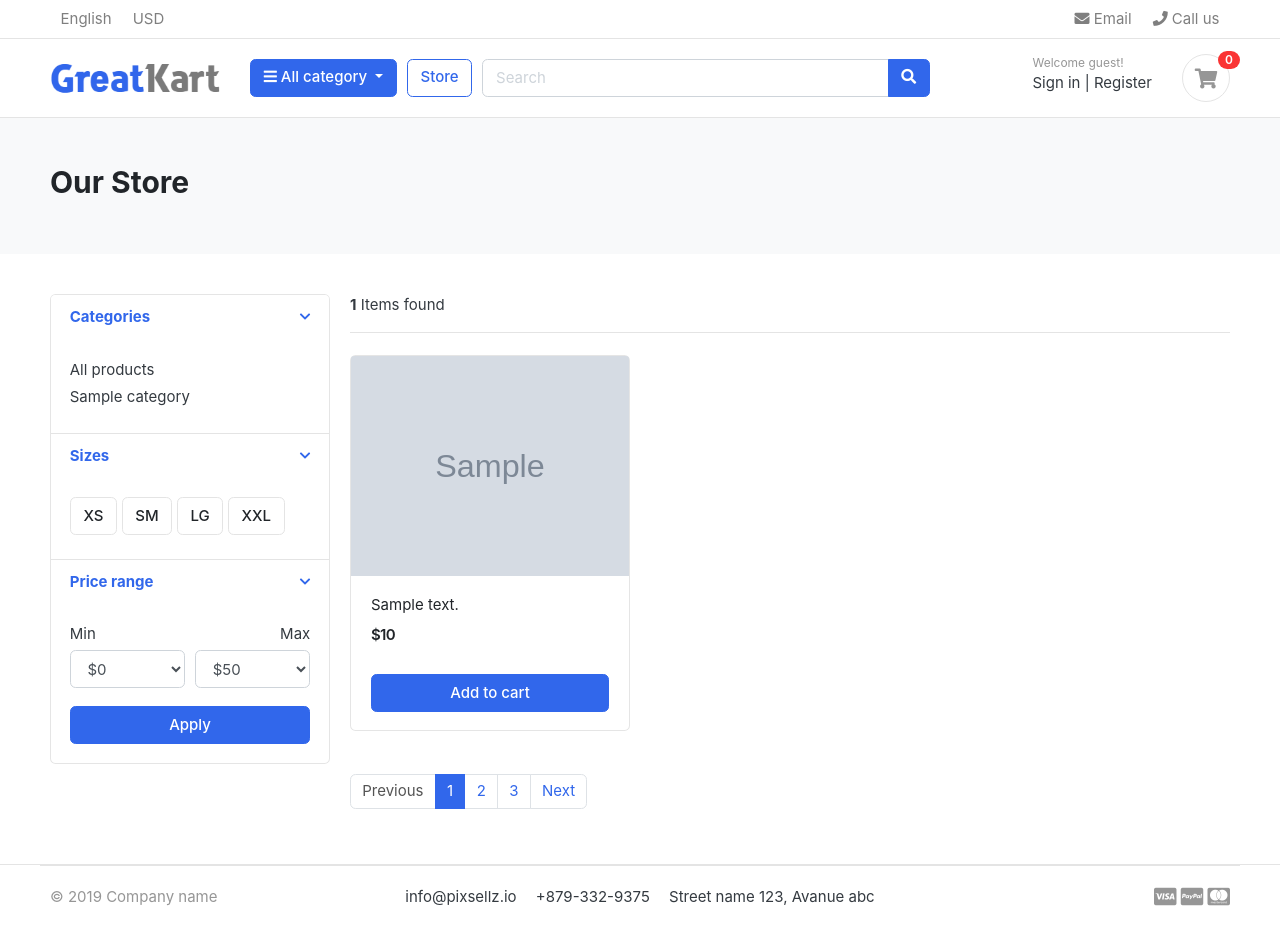
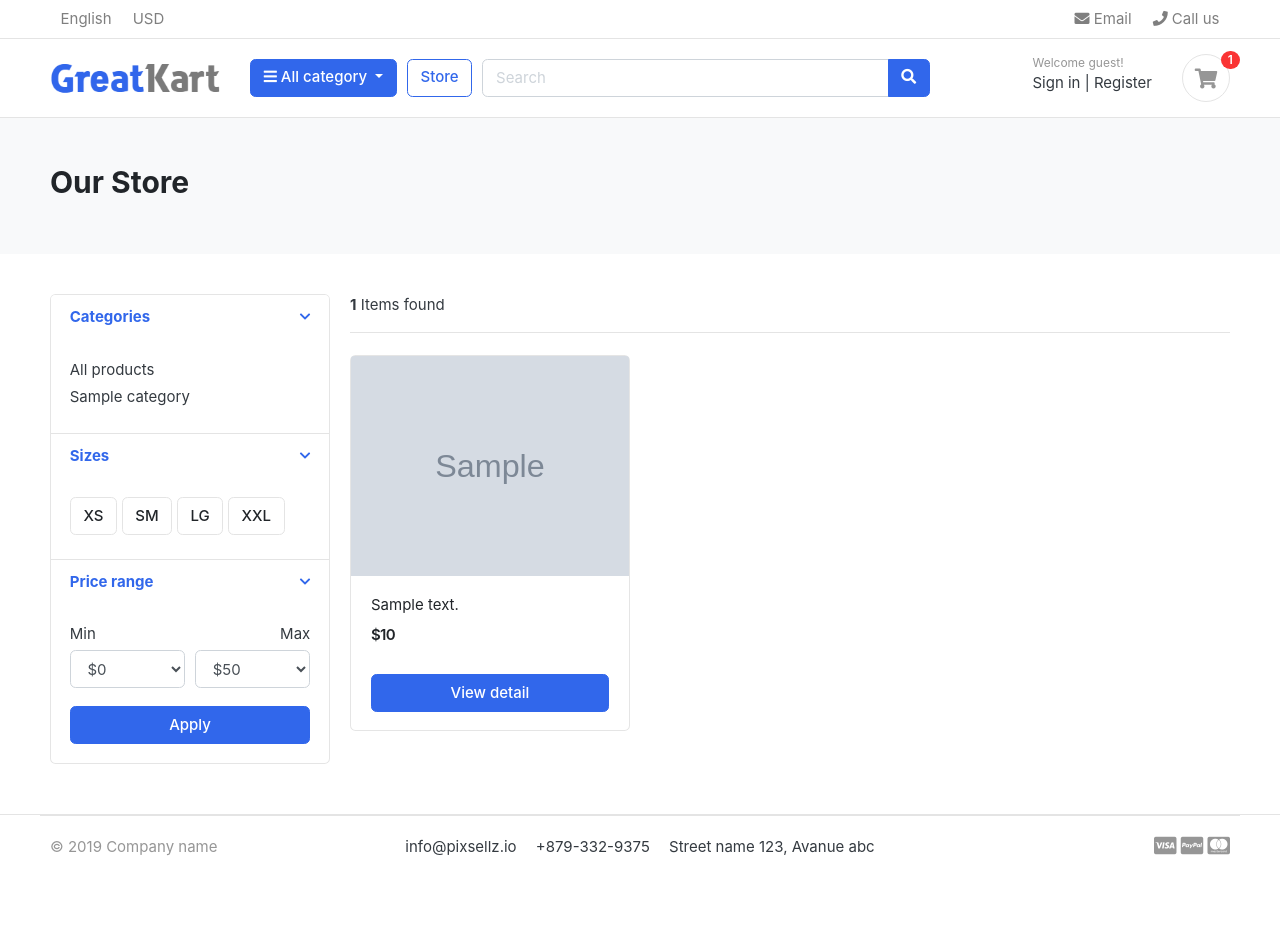
Before and after one commit to AndreCandidoDev/GreatKartProject, a Django app: template templates/store/store.html in a window 1280 px wide. After the commit the page ends 856 px from the top, so only its background shows below. Run offline with Django 3.2, Linux system fonts and the light colour scheme; the template is opened without the code that fills it: most values are stand-ins (such as "Sample title", 1, 10 or a date in 2020); grey boxes marked "Sample" are stand-in pictures; some libraries are stand-ins or nearby versions; some web fonts are replaced.

Commit message:
add paginators and counter for cart

```diff
--- a/carts/views.py
+++ b/carts/views.py
@@ -1,6 +1,7 @@
 from django.shortcuts import render, redirect, get_object_or_404
 from store.models import Product
 from .models import Cart, CartItem
+from django.core.exceptions import ObjectDoesNotExist
 
 
 # usa a session id para criar o carrinho
@@ -63,7 +64,7 @@ def cart(request, total=0, quantity=0, cart_items=None):
             quantity += cart_item.quantity
         tax = (2*total)/100  # aplicar regra de imposto correta aki
         grand_total = total + tax
-    except Cart.ObjectNotExist:
+    except ObjectDoesNotExist:
         pass  # ignora
     context = {'total': total,
                'quantity': quantity,
--- a/greatkart/settings.py
+++ b/greatkart/settings.py
@@ -67,6 +67,7 @@ TEMPLATES = [
                 'django.contrib.auth.context_processors.auth',
                 'django.contrib.messages.context_processors.messages',
                 'category.context_processors.menu_links',
+                'carts.context_processors.counter',
             ],
         },
     },
--- a/templates/home.html
+++ b/templates/home.html
@@ -19,7 +19,7 @@
 	<div class="container">
 
 	<header class="section-heading">
-		<a href="./store.html" class="btn btn-outline-primary float-right">See all</a>
+		<a href="{% url 'store' %}" class="btn btn-outline-primary float-right">See all</a>
 		<h3 class="section-title">Popular products</h3>
 	</header><!-- sect-heading -->
 
--- a/templates/includes/navbar.html
+++ b/templates/includes/navbar.html
@@ -71,7 +71,7 @@
                         </div>
                         <a href="{% url 'cart' %}" class="widget-header pl-3 ml-3">
                             <div class="icon icon-sm rounded-circle border"><i class="fa fa-shopping-cart"></i></div>
-                            <span class="badge badge-pill badge-danger notify">0</span>
+                            <span class="badge badge-pill badge-danger notify">{{ cart_count }}</span>
                         </a>
                     </div> <!-- widgets-wrap.// -->
                 </div> <!-- col.// -->
--- a/templates/store/store.html
+++ b/templates/store/store.html
@@ -137,11 +137,7 @@
 						</div> <!-- price-wrap.// -->
 					</div>
 	<!--				<a href="#" class="btn btn-block btn-success">Added to cart </a>-->
-						{% if product.stock <= 0 %}
-							<h5 class="text-danger">Out of stock</h5>
-						{% else %}
-							<a href="#" class="btn btn-block btn-primary">Add to cart </a>
-						{% endif %}
+					<a href="{{ product.get_url }}" class="btn btn-block btn-primary">View detail </a>
 				</figcaption>
 			</figure>
 		</div> <!-- col.// -->
@@ -150,13 +146,33 @@
 
 
 <nav class="mt-4" aria-label="Page navigation sample">
-  <ul class="pagination">
-    <li class="page-item disabled"><a class="page-link" href="#">Previous</a></li>
-    <li class="page-item active"><a class="page-link" href="#">1</a></li>
-    <li class="page-item"><a class="page-link" href="#">2</a></li>
-    <li class="page-item"><a class="page-link" href="#">3</a></li>
-    <li class="page-item"><a class="page-link" href="#">Next</a></li>
-  </ul>
+	{% if products.has_other_pages %}
+		<ul class="pagination">
+			{% if products.has_previous %}
+				<li class="page-item">
+					<a class="page-link"
+			  			href="?page={{products.previous_page_number}}">Previous</a></li>
+			{% else %}
+				<li class="page-item disabled">
+					<a class="page-link"
+			  			href="#">Previous</a></li>
+			{% endif %}
+			{% for i in products.paginator.page_range %}
+				{% if products.number == i %}
+					<li class="page-item active"><a class="page-link" href="#">{{ i }}</a></li>
+				{% else %}
+					<li class="page-item"><a class="page-link" href="?page={{ i }}">
+						{{ i }}</a></li>
+				{% endif %}
+			{% endfor %}
+			{% if products.has_next %}
+				<li class="page-item"><a class="page-link"
+					 href="?page={{products.next_page_number}}">Next</a></li>
+			{% else %}
+				<li class="page-item disabled"><a class="page-link" href="#">Next</a></li>
+			{% endif %}
+		</ul>
+	{% endif %}
 </nav>
 
 	</main> <!-- col.// -->
```
Also changed, not shown: carts/context_processors.py (added, +17 -0 lines), store/views.py (+15 -3 lines), templates/store/cart.html (+10 -2 lines), templates/store/product_detail.html (+9 -2 lines).
